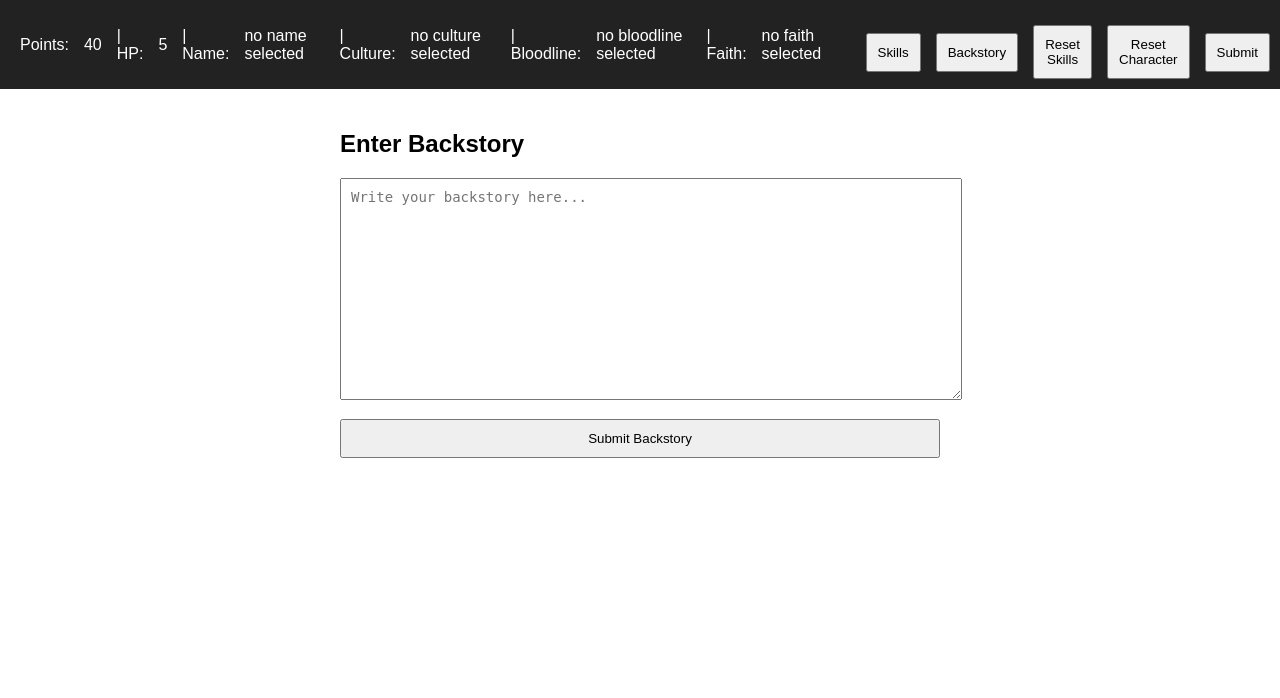
After one commit to AzureZerda/CharacterCreator, a Flask app: template templates/submit_backstory.html in a window 1280 px wide. The commit adds this page. Shown: the top 698 px of the page. Run offline with Flask 3, Linux system fonts and the light colour scheme; the template is opened without the code that fills it, so the values that code supplies are empty.

Commit message:
Updated navigation

```diff
--- a/app.py
+++ b/app.py
@@ -89,8 +89,6 @@ def process_person():
 
     session['person_details']={'name':name,'email':email,'discord':discord}
 
-    print(session)
-
     skills_db_dict = {
         k: v
         for k, v in vars(skills_db).items()
@@ -155,7 +153,6 @@ def init_session():
 
 @app.route("/submit")
 def submit_page():
-    print(session)
     display_dict=dict(session['skills_added'])
     flags=['Literate', 'can_assassinate', 'can_instruct', 'can_invent', 'gm_mage', 'has_faith', 'is_crafter']
     for flag in flags:
@@ -169,13 +166,19 @@ def submit_page():
 
     player_details={'name':player_ref['name'],'email':player_ref['email'],'discord':player_ref['discord']}
 
-    print(player_details)
+    print(session)
+
+    try:
+        backstory=session['character_details']['backstory']
+    except KeyError:
+        backstory='No backstory submitted...'
 
     return render_template(
     "submit_character.html",
     player_info=player_details,
     char_info=char_dict,
-    skill_info=display_dict)
+    skill_info=display_dict,
+    char_backstory=backstory)
 
 @app.route("/confirm_character")
 def confirm():
@@ -224,7 +227,14 @@ def submit_character():
     session.modified=True
     dic_ref['faith']=data['faith']
 
-    return redirect(url_for("home"))
+    skills_db_dict = {
+        k: v
+        for k, v in vars(skills_db).items()
+        if isinstance(v, dict)
+    }
+    del skills_db_dict['__builtins__']
+
+    return render_template('all_skills.html',skills_db=skills_db_dict)
 
 @app.route("/skills/<category>")
 def skills_page(category):
@@ -270,6 +280,42 @@ def skills_page(category):
         skills_added=session.get("skills_added", {}),
         display_dict=display_dict
     )
+
+@app.route("/reset_character", methods=["GET"])
+def reset_character():
+    back_to_the_death_realms_with_you()
+    return render_template('set_character.html')
+
+def back_to_the_death_realms_with_you():
+    session["skills_added"]={
+            "gm_mage":0,
+            "is_crafter":0,
+            "can_invent":0,
+            "can_instruct":0,
+            "can_assassinate":0,
+            'Literate':0,
+            'has_faith':0
+        }
+    session['character_details']['points']=40
+    try:
+        del session['character_details']['backstory']
+    except KeyError:
+        pass
+    session.modified=True
+
+@app.route("/enter_backstory", methods=["POST"])
+def trauma_dump_and_or_explode():
+    return render_template('submit_backstory.html')
+
+@app.route("/submit_backstory", methods=["POST"])
+def submit_backstory():
+    backstory=request.form.get("backstory")
+
+    session['character_details']['backstory']=backstory
+
+    session.modified=True
+
+    return "", 204
 
 @app.route("/add_skill",methods=["POST"])
 def add_skill():
--- a/templates/base.html
+++ b/templates/base.html
@@ -51,6 +51,7 @@
             display: flex;
             align-items: center;
             gap: 15px;
+            padding-right: 30px;
         }
 
         button {
@@ -74,16 +75,24 @@
     </div>
 
     <div class="top-right">
-        <form method="GET" action="{{ url_for('submit_page') }}">
-            <button type="submit">Submit</button>
+        <form method="GET" action="{{ url_for('maliks_idea') }}">
+            <button type="submit">Skills</button>
+        </form>
+
+        <form method="POST" action="{{ url_for('trauma_dump_and_or_explode') }}">
+            <button type="submit">Backstory</button>
         </form>
 
         <form method="POST" action="{{ url_for('reset') }}">
-            <button type="submit">Reset</button>
+            <button type="submit">Reset Skills</button>
         </form>
 
-        <form method="GET" action="{{ url_for('home') }}">
-            <button type="submit">Back</button>
+        <form method="GET" action="{{ url_for('reset_character') }}">
+            <button type="submit">Reset Character</button>
+        </form>
+
+        <form method="GET" action="{{ url_for('submit_page') }}">
+            <button type="submit">Submit</button>
         </form>
     </div>
 
--- /dev/null
+++ b/templates/submit_backstory.html
@@ -0,0 +1,43 @@
+{% extends "base.html" %}
+
+{% block title %}Backstory{% endblock %}
+
+{% block content %}
+
+<style>
+    .container {
+        max-width: 600px;
+        margin: 40px auto;
+    }
+
+    textarea {
+        width: 100%;
+        height: 200px;
+        padding: 10px;
+        font-size: 14px;
+        resize: vertical;
+    }
+
+    button {
+        margin-top: 15px;
+        padding: 10px;
+        width: 100%;
+        cursor: pointer;
+    }
+</style>
+
+<div class="container">
+
+    <h2>Enter Backstory</h2>
+
+    <form method="POST" action="{{ url_for('submit_backstory') }}">
+
+        <textarea name="backstory" placeholder="Write your backstory here..." required></textarea>
+
+        <button type="submit">Submit Backstory</button>
+
+    </form>
+
+</div>
+
+{% endblock %}
```
Also changed, not shown: templates/submit_character.html (+24 -0 lines).
